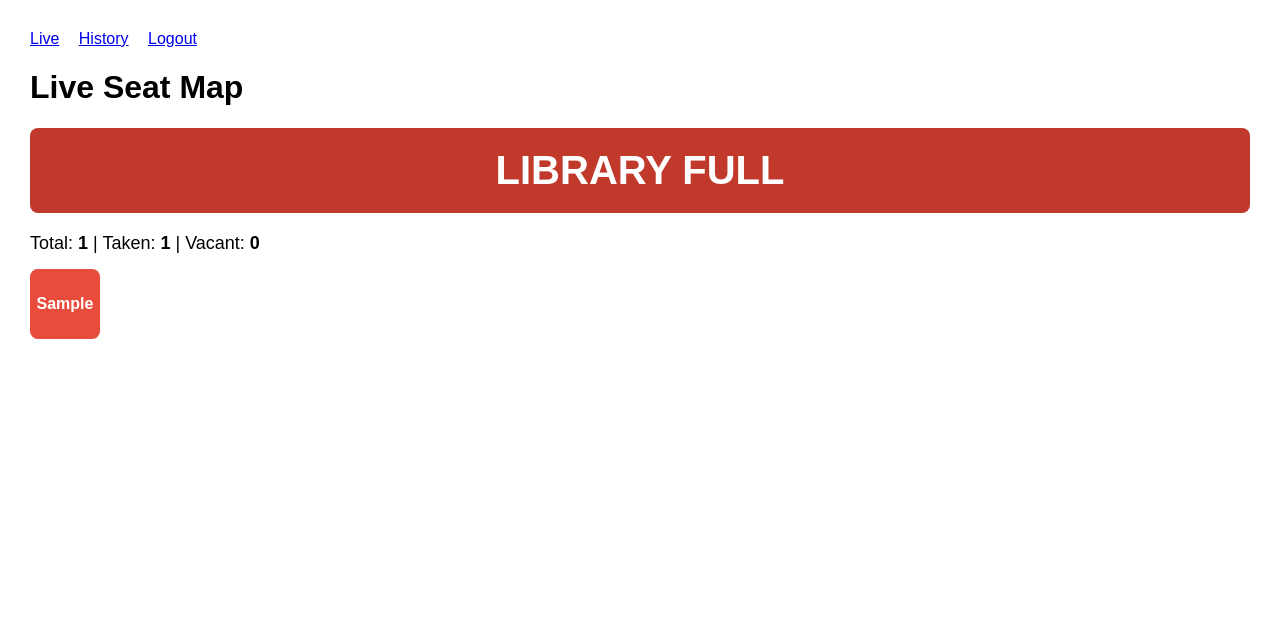
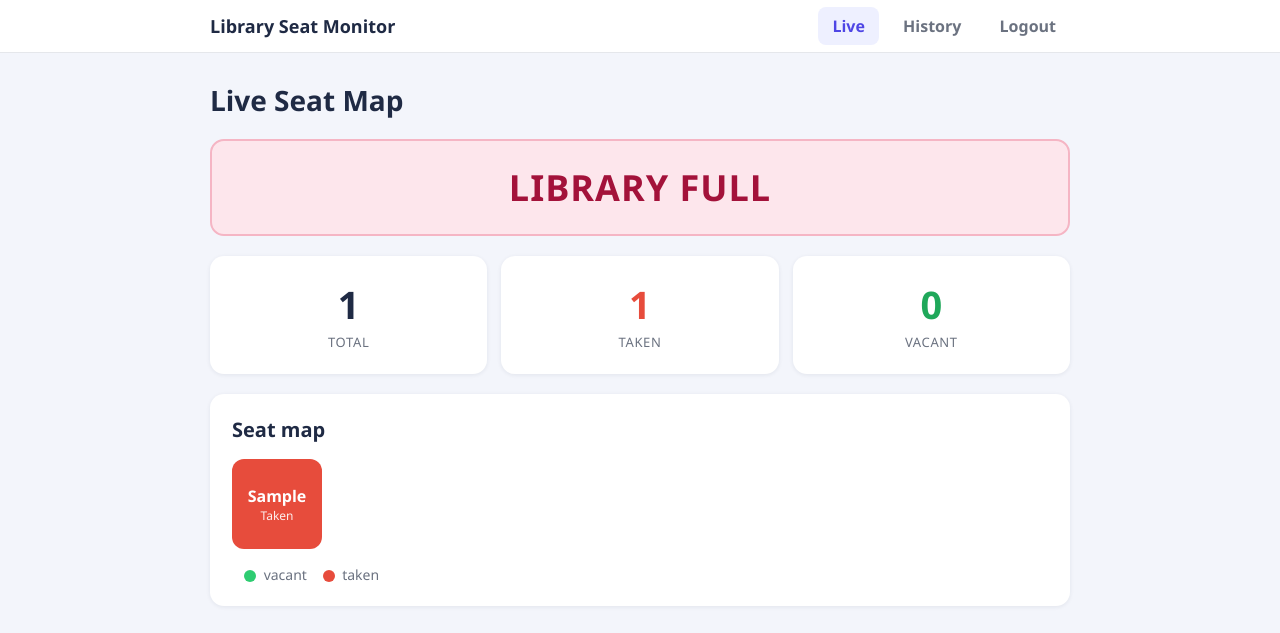
Before and after one commit to connie-max/library-occupancy-counter, a Flask app: page / in a window 1280 px wide. Shown: the top 633 px of the page. Run offline with Flask 3, Linux system fonts and the light colour scheme; the visitor is signed in with stand-in values (Sample User, id 1); tables that the repository leaves empty hold one stand-in row (values such as "Sample post").

Commit message:
Add CSS design to login, live and history pages

```diff
--- /dev/null
+++ b/static/style.css
@@ -0,0 +1,208 @@
+/* style.css - shared design for the login, live, and history pages */
+
+:root {
+  --ink: #1f2a44;
+  --muted: #6b7280;
+  --bg: #f3f5fb;
+  --card: #ffffff;
+  --accent: #4f46e5;
+  --taken: #e74c3c;
+  --vacant: #2ecc71;
+  --line: #e5e7eb;
+}
+
+* { box-sizing: border-box; }
+
+body {
+  margin: 0;
+  font-family: "Segoe UI", Arial, sans-serif;
+  background: var(--bg);
+  color: var(--ink);
+}
+
+/* ---------- top bar ---------- */
+.topbar {
+  background: var(--card);
+  border-bottom: 1px solid var(--line);
+}
+.topbar-inner {
+  max-width: 900px;
+  margin: 0 auto;
+  padding: 14px 20px;
+  display: flex;
+  align-items: center;
+  justify-content: space-between;
+}
+.brand { font-weight: 700; font-size: 18px; }
+.topbar nav a {
+  margin-left: 6px;
+  padding: 8px 14px;
+  border-radius: 8px;
+  color: var(--muted);
+  text-decoration: none;
+  font-weight: 600;
+}
+.topbar nav a:hover { background: var(--bg); }
+.topbar nav a.active { background: #eef0ff; color: var(--accent); }
+
+/* ---------- page layout ---------- */
+.page {
+  max-width: 900px;
+  margin: 0 auto;
+  padding: 28px 20px;
+}
+h1 { margin: 0 0 20px; font-size: 28px; }
+h2 { margin: 0 0 8px; font-size: 20px; }
+
+.card {
+  background: var(--card);
+  border-radius: 14px;
+  padding: 22px;
+  box-shadow: 0 1px 4px rgba(31, 42, 68, 0.08);
+}
+
+/* ---------- banners and notices ---------- */
+.banner-full {
+  background: #fde6ec;
+  color: #a3123a;
+  border: 2px solid #f5b5c4;
+  font-size: 36px;
+  font-weight: 800;
+  letter-spacing: 1px;
+  text-align: center;
+  padding: 22px;
+  border-radius: 14px;
+  margin-bottom: 20px;
+}
+.notice {
+  background: #ececf2;
+  color: #44445a;
+  padding: 16px 20px;
+  border-radius: 12px;
+  margin-bottom: 20px;
+}
+
+/* ---------- counts ---------- */
+.counts {
+  display: grid;
+  grid-template-columns: repeat(3, 1fr);
+  gap: 14px;
+  margin-bottom: 20px;
+}
+.stat { text-align: center; }
+.stat .num { display: block; font-size: 38px; font-weight: 800; }
+.stat .label {
+  color: var(--muted);
+  font-size: 13px;
+  text-transform: uppercase;
+  letter-spacing: 0.05em;
+}
+.stat.taken .num { color: var(--taken); }
+.stat.vacant .num { color: #1fa85a; }
+
+/* ---------- seat map ---------- */
+.grid {
+  display: flex;
+  flex-wrap: wrap;
+  gap: 12px;
+  margin: 16px 0;
+}
+.seat {
+  width: 90px;
+  height: 90px;
+  display: flex;
+  flex-direction: column;
+  align-items: center;
+  justify-content: center;
+  border-radius: 12px;
+  color: #ffffff;
+  font-weight: 700;
+}
+.seat small { font-weight: 500; font-size: 12px; opacity: 0.9; }
+.seat.taken { background: var(--taken); }
+.seat.vacant { background: var(--vacant); }
+
+.legend { color: var(--muted); font-size: 14px; margin: 0; }
+.dot {
+  display: inline-block;
+  width: 12px;
+  height: 12px;
+  border-radius: 50%;
+  margin: 0 4px 0 12px;
+  vertical-align: middle;
+}
+.dot.taken { background: var(--taken); }
+.dot.vacant { background: var(--vacant); }
+
+/* ---------- history table ---------- */
+.table-wrap { overflow-x: auto; }
+table { width: 100%; border-collapse: collapse; }
+th, td {
+  text-align: left;
+  padding: 12px 14px;
+  border-bottom: 1px solid var(--line);
+}
+th {
+  background: #f8f9fd;
+  color: var(--muted);
+  font-size: 13px;
+  text-transform: uppercase;
+  letter-spacing: 0.05em;
+}
+tr:hover td { background: #fafbff; }
+.pill {
+  padding: 3px 10px;
+  border-radius: 999px;
+  font-size: 13px;
+  font-weight: 600;
+}
+.pill.taken { background: #fde6ec; color: #a3123a; }
+.pill.vacant { background: #e3f6f0; color: #0b6b57; }
+
+/* ---------- login form ---------- */
+.login-wrap {
+  min-height: 100vh;
+  display: flex;
+  align-items: center;
+  justify-content: center;
+  padding: 20px;
+}
+.login-card { width: 100%; max-width: 380px; }
+.login-card h1 { font-size: 24px; margin-bottom: 6px; }
+.subtitle { color: var(--muted); margin: 0 0 18px; }
+input[type="text"],
+input[type="password"] {
+  width: 100%;
+  padding: 12px 14px;
+  margin-bottom: 14px;
+  border: 1px solid #cfd4e2;
+  border-radius: 10px;
+  font-size: 16px;
+}
+input:focus { outline: 2px solid var(--accent); border-color: transparent; }
+button {
+  width: 100%;
+  padding: 12px;
+  background: var(--accent);
+  color: #ffffff;
+  border: 0;
+  border-radius: 10px;
+  font-size: 16px;
+  font-weight: 700;
+  cursor: pointer;
+}
+button:hover { background: #4338ca; }
+.error {
+  background: #fde6ec;
+  color: #a3123a;
+  padding: 10px 14px;
+  border-radius: 10px;
+  margin-bottom: 14px;
+}
+
+/* ---------- small screens ---------- */
+@media (max-width: 600px) {
+  .counts { grid-template-columns: 1fr; }
+  .topbar-inner { flex-direction: column; gap: 8px; }
+  .banner-full { font-size: 26px; }
+}
--- a/templates/live.html
+++ b/templates/live.html
@@ -2,47 +2,54 @@
 <html>
 <head>
   <meta charset="utf-8">
+  <meta name="viewport" content="width=device-width, initial-scale=1">
   <title>Live Seat Map</title>
-  <style>
-    body { font-family: Arial, sans-serif; margin: 30px; }
-    nav a { margin-right: 15px; }
-    .banner { background: #c0392b; color: white; font-size: 40px; font-weight: bold;
-              text-align: center; padding: 20px; margin: 20px 0; border-radius: 8px; }
-    .counts { margin: 15px 0; font-size: 18px; }
-    .grid { display: flex; flex-wrap: wrap; gap: 10px; max-width: 450px; }
-    .seat { width: 70px; height: 70px; display: flex; align-items: center;
-            justify-content: center; color: white; font-weight: bold; border-radius: 8px; }
-    .taken { background: #e74c3c; }
-    .vacant { background: #2ecc71; }
-  </style>
+  <link rel="stylesheet" href="{{ url_for('static', filename='style.css') }}">
 </head>
 <body>
+  <header class="topbar">
+    <div class="topbar-inner">
+      <span class="brand">Library Seat Monitor</span>
       <nav>
-    <a href="/">Live</a>
+        <a href="/" class="active">Live</a>
         <a href="/history">History</a>
         <a href="/logout">Logout</a>
       </nav>
+    </div>
+  </header>
 
+  <main class="page">
     <h1>Live Seat Map</h1>
 
     {% if total > 0 and vacant == 0 %}
-    <div class="banner">LIBRARY FULL</div>
+      <div class="banner-full">LIBRARY FULL</div>
     {% endif %}
 
     {% if total == 0 %}
-    <p>No seat data yet.</p>
+      <div class="notice">No seat data yet.</div>
     {% endif %}
 
     <div class="counts">
-    Total: <b>{{ total }}</b> |
-    Taken: <b>{{ taken }}</b> |
-    Vacant: <b>{{ vacant }}</b>
+      <div class="card stat"><span class="num">{{ total }}</span><span class="label">Total</span></div>
+      <div class="card stat taken"><span class="num">{{ taken }}</span><span class="label">Taken</span></div>
+      <div class="card stat vacant"><span class="num">{{ vacant }}</span><span class="label">Vacant</span></div>
     </div>
 
+    <section class="card">
+      <h2>Seat map</h2>
       <div class="grid">
         {% for seat, is_taken in seats.items() %}
-      <div class="seat {{ 'taken' if is_taken else 'vacant' }}">{{ seat }}</div>
+          <div class="seat {{ 'taken' if is_taken else 'vacant' }}">
+            {{ seat }}
+            <small>{{ 'Taken' if is_taken else 'Vacant' }}</small>
+          </div>
         {% endfor %}
       </div>
+      <p class="legend">
+        <span class="dot vacant"></span> vacant
+        <span class="dot taken"></span> taken
+      </p>
+    </section>
+  </main>
 </body>
 </html>
```
Also changed, not shown: templates/history.html (+23 -10 lines), templates/login.html (+12 -12 lines). Lines whose indentation alone changed are shown as unchanged.
